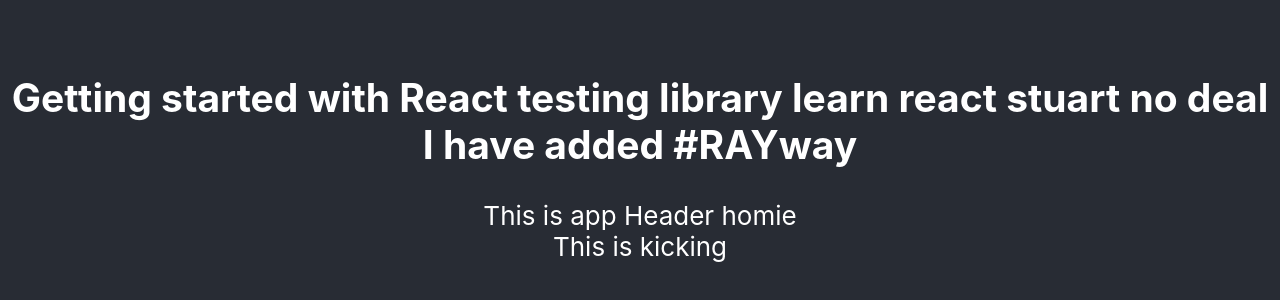
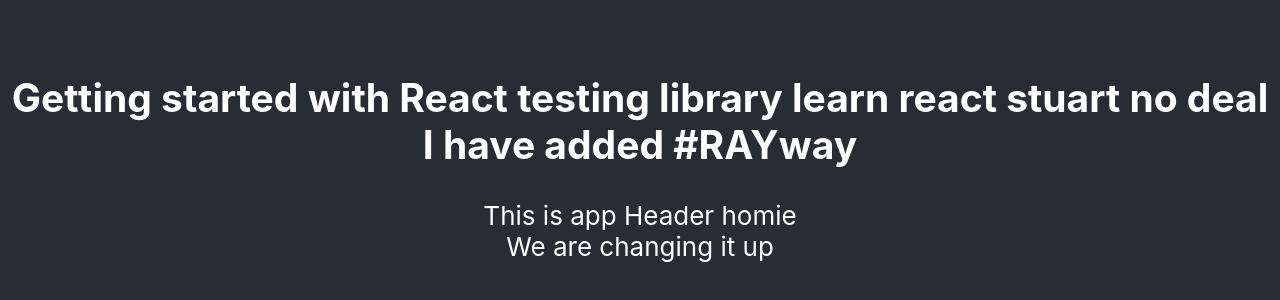
Before and after one commit to rayway44/cicd, a React (Create React App) app in the folder app/: page / in a window 1280 px wide. Shown: the part 248-548 px from the top of the page. Built offline with nearby package versions, Linux system fonts and the light colour scheme.

Commit message:
we have changed it up

```diff
--- a/app/src/App.js
+++ b/app/src/App.js
@@ -9,7 +9,7 @@
 
         <h2>Getting started with React testing library learn react stuart no deal<br/> I have added #RAYway</h2>
         <Header />
-        This is kicking
+        We are changing it up
       </header>
     </div>
   );
```
